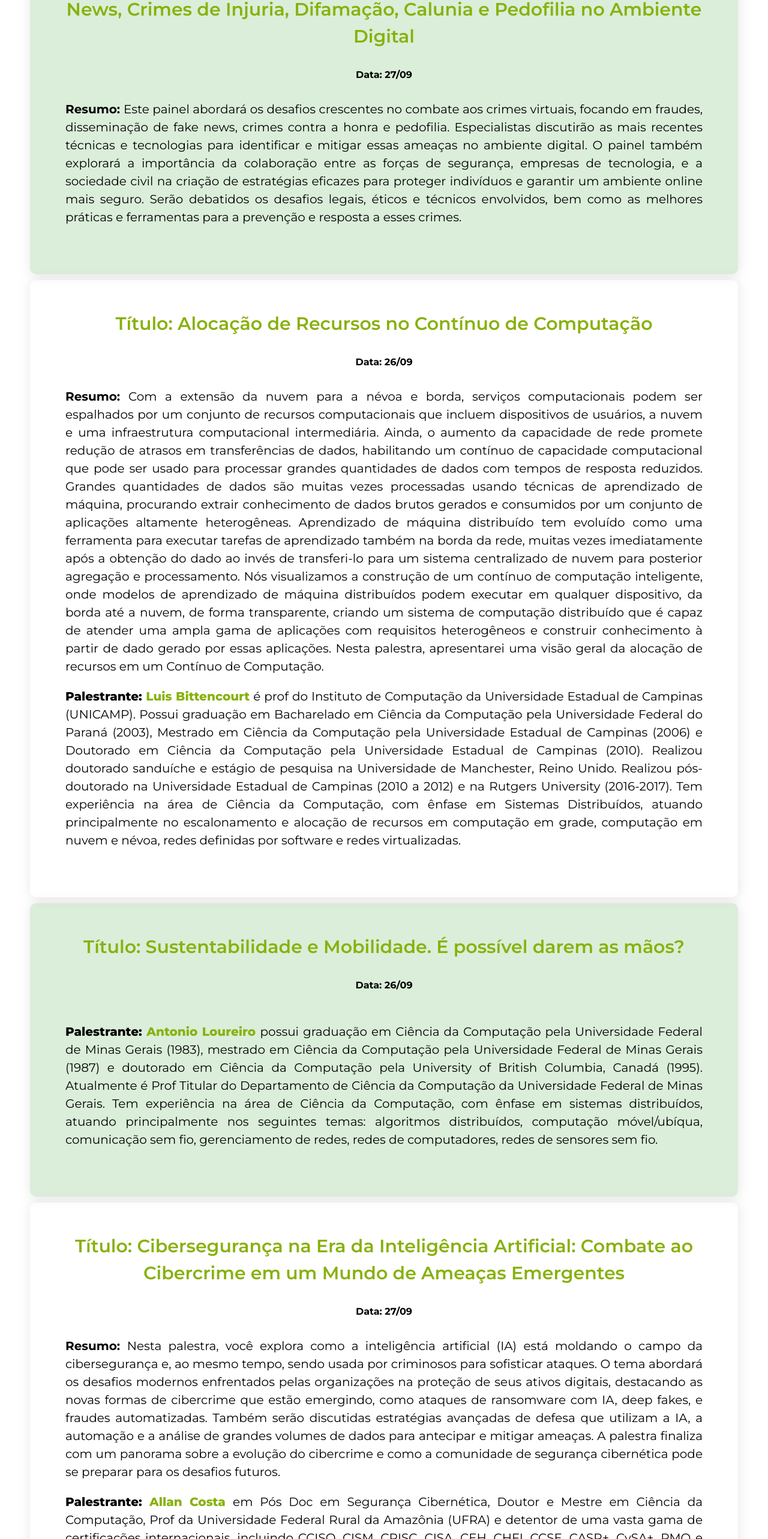
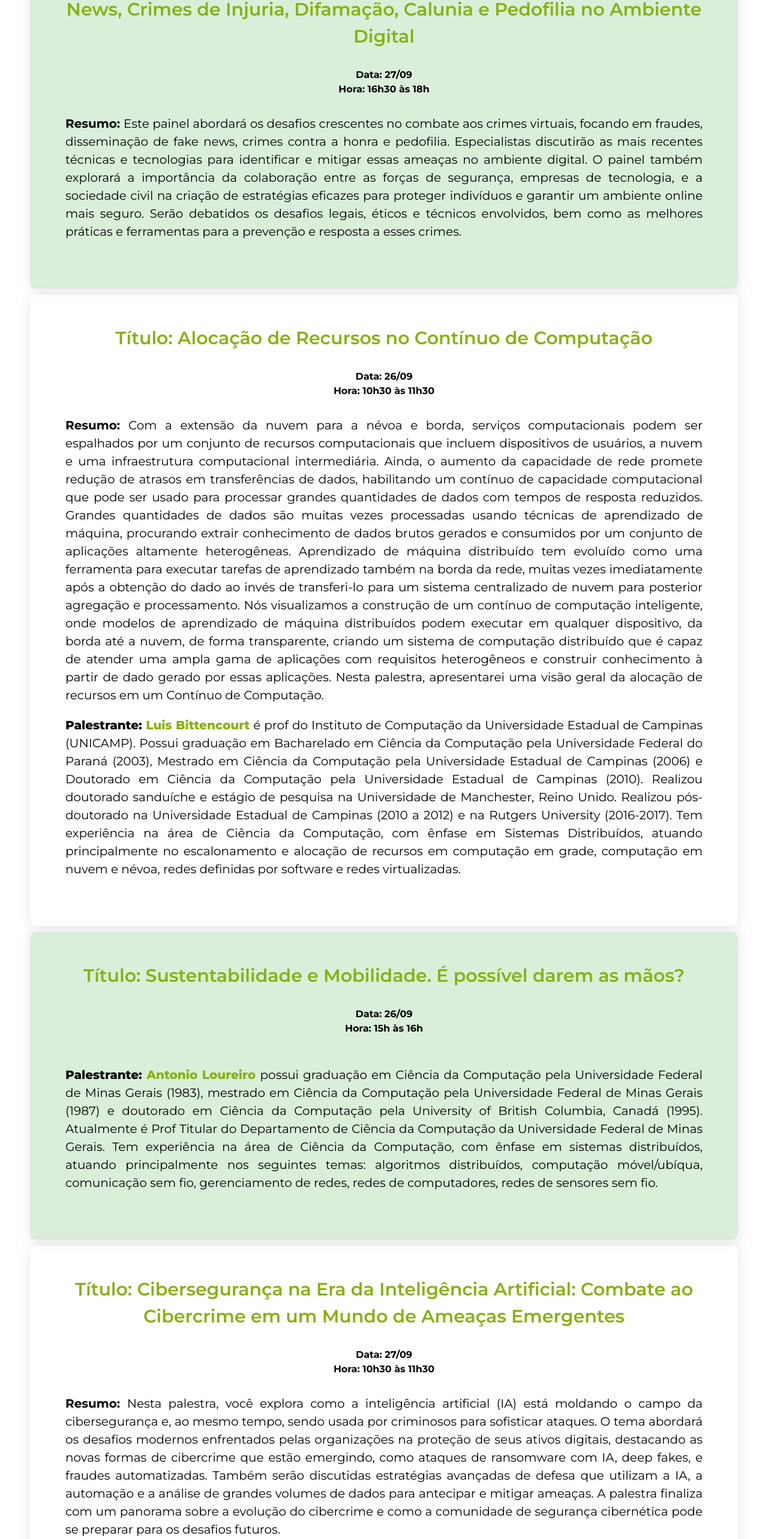
Before and after one commit to EduuIX/erin2, a React (Vite) app in the folder site-ERIN2/: page /programacao in a window 1280 px wide. Shown: the part 1433-3999 px from the top of the page at 60% size. Built offline with nearby package versions, Linux system fonts and the light colour scheme.

Commit message:
att tabela hora

```diff
--- a/site-ERIN2/src/components/programacaoTabela/programacaoTabela.tsx
+++ b/site-ERIN2/src/components/programacaoTabela/programacaoTabela.tsx
@@ -132,6 +132,7 @@ const ProgramacaoTabela = () => {
                     <div className="content back">
                         <h2 className='titulo'> <span>Título: </span>Crimes Virtuais: Estratégias para Combater Fraudes, Fake News, Crimes de Injuria, Difamação, Calunia e Pedofilia no Ambiente Digital</h2>
                         <h4><strong>Data: 27/09</strong></h4>
+                        <h4><strong>Hora: 16h30 às 18h</strong></h4>
                         <div className='desc'>
                             <p>
                                 <strong>Resumo: </strong>Este painel abordará os desafios crescentes no combate aos crimes virtuais, focando em fraudes,
@@ -147,6 +148,7 @@ const ProgramacaoTabela = () => {
                     <div className="content">
                         <h2 className='titulo'> <span>Título: </span>Alocação de Recursos no Contínuo de Computação</h2>
                         <h4><strong>Data: 26/09</strong></h4>
+                        <h4><strong>Hora: 10h30 às 11h30</strong></h4>
                         <div className='desc'>
                             <p>
                                 <strong>Resumo: </strong>Com a extensão da nuvem para a névoa e borda, serviços computacionais podem ser espalhados por um
@@ -182,6 +184,7 @@ const ProgramacaoTabela = () => {
                     <div className="content back">
                         <h2 className='titulo'> <span>Título: </span>Sustentabilidade e Mobilidade. É possível darem as mãos?</h2>
                         <h4><strong>Data: 26/09</strong></h4>
+                        <h4><strong>Hora: 15h às 16h</strong></h4>
                         <div className='desc'>
 
                             <p>
@@ -202,6 +205,7 @@ const ProgramacaoTabela = () => {
                     <div className="content">
                         <h2 className='titulo'> <span>Título: </span>Cibersegurança na Era da Inteligência Artificial: Combate ao Cibercrime em um Mundo de Ameaças Emergentes</h2>
                         <h4><strong>Data: 27/09</strong></h4>
+                        <h4><strong>Hora: 10h30 às 11h30</strong></h4>
                         <div className='desc'>
 
                             <p>
@@ -233,6 +237,7 @@ const ProgramacaoTabela = () => {
                     <div className="content back">
                         <h2 className='titulo'> <span>Título: </span>Introdução ao Aprendizado Federado: Teoria e Prática</h2>
                         <h4><strong>Data: 27/09</strong></h4>
+                        <h4><strong>Hora: 14h às 16h</strong></h4>
                         <div className='desc'>
 
                             <p>
```
